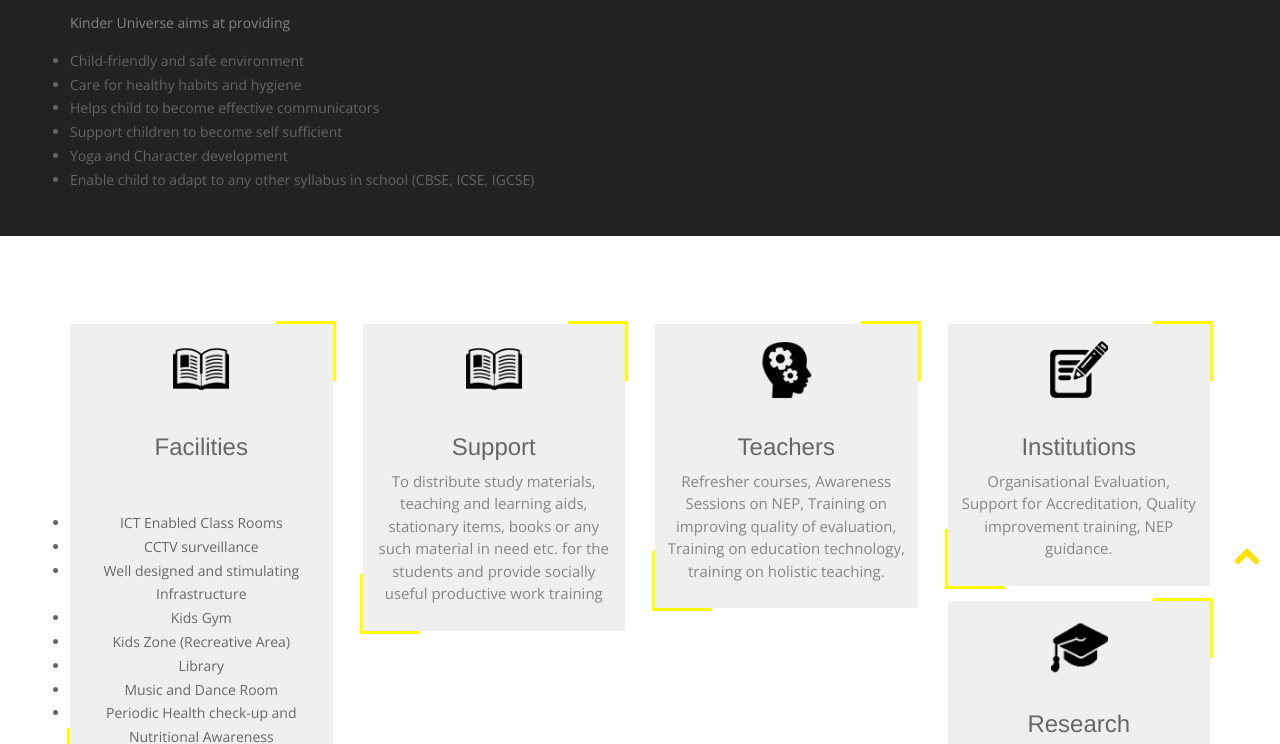
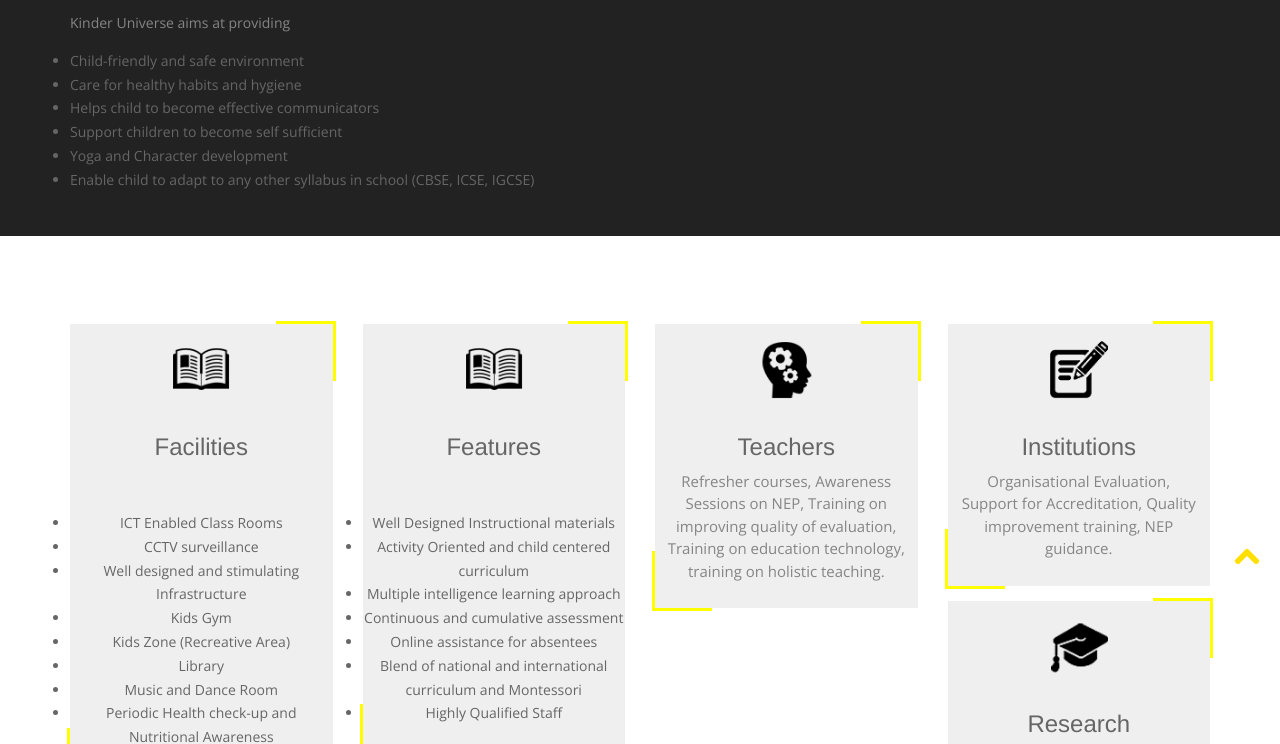
Before and after one commit to sreenathd/svadheeta, a plain HTML site: page index.html in a window 1280 px wide. Shown: the part 207-951 px from the top of the page. Drawn offline with nearby package versions, Linux system fonts and the light colour scheme.

Commit message:
Update index.html

```diff
--- a/index.html
+++ b/index.html
@@ -128,8 +128,18 @@
       <div class="col-md-3 text-center">
 	  <div class="box-item">
 	  <i class="circle"><img src="images/3.png" alt="" /></i>
-        <h3>Support</h3>
-        <p>To distribute study materials, teaching and learning aids, stationary items, books or any such material in need etc. for the students and provide socially useful productive work training</p>
+        <h3>Features</h3>
+        <p>
+					<ul>
+							<li>Well Designed Instructional materials</li>
+							<li>Activity Oriented and child centered curriculum</li>
+							<li>Multiple intelligence learning approach</li>
+							<li>Continuous and cumulative assessment</li>
+							<li>Online assistance for absentees</li>
+							<li>Blend of national and international curriculum and Montessori</li>
+							<li>Highly Qualified Staff</li>
+					</ul>
+				</p>
       </div>
 	   </div>
       <!-- end: -->
```
